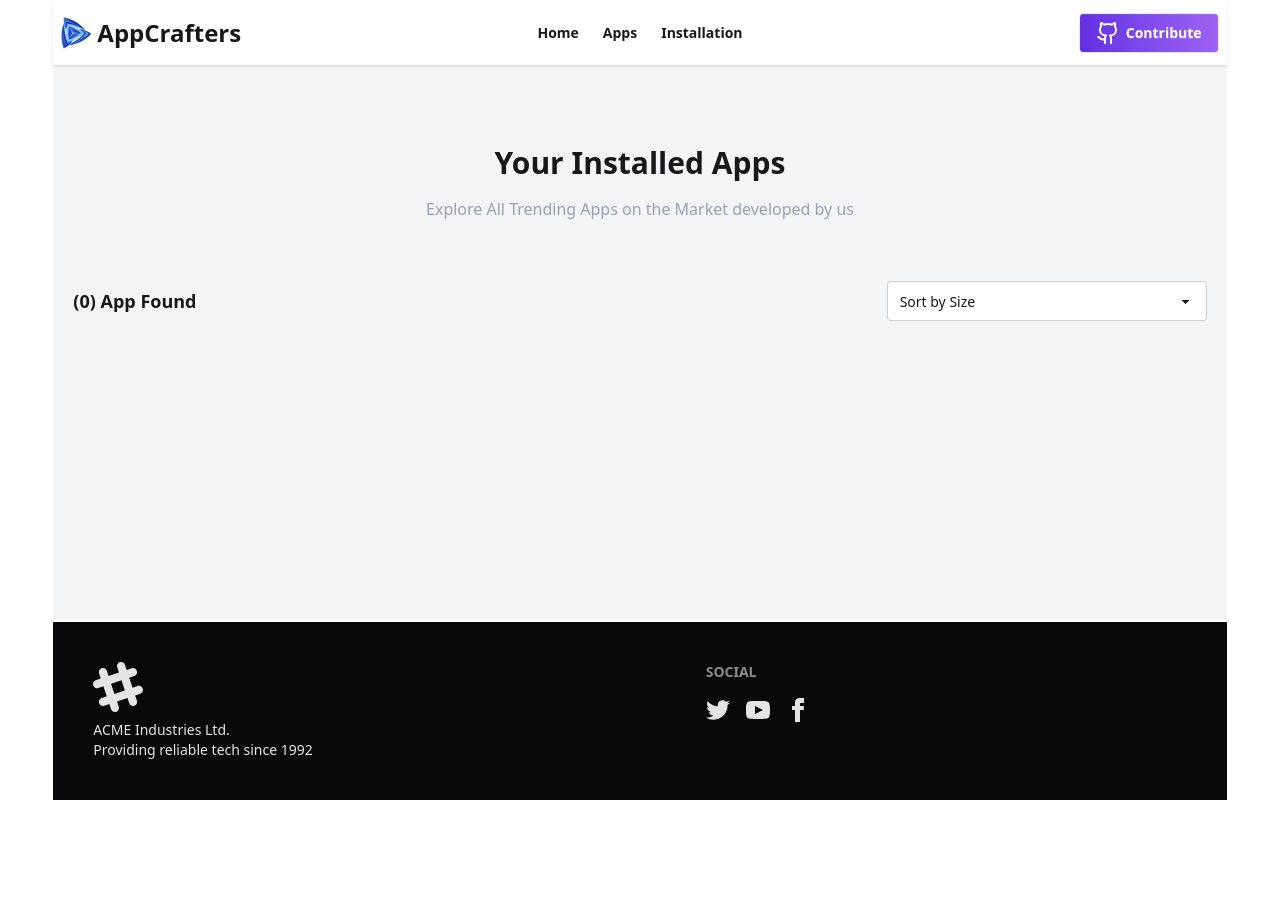
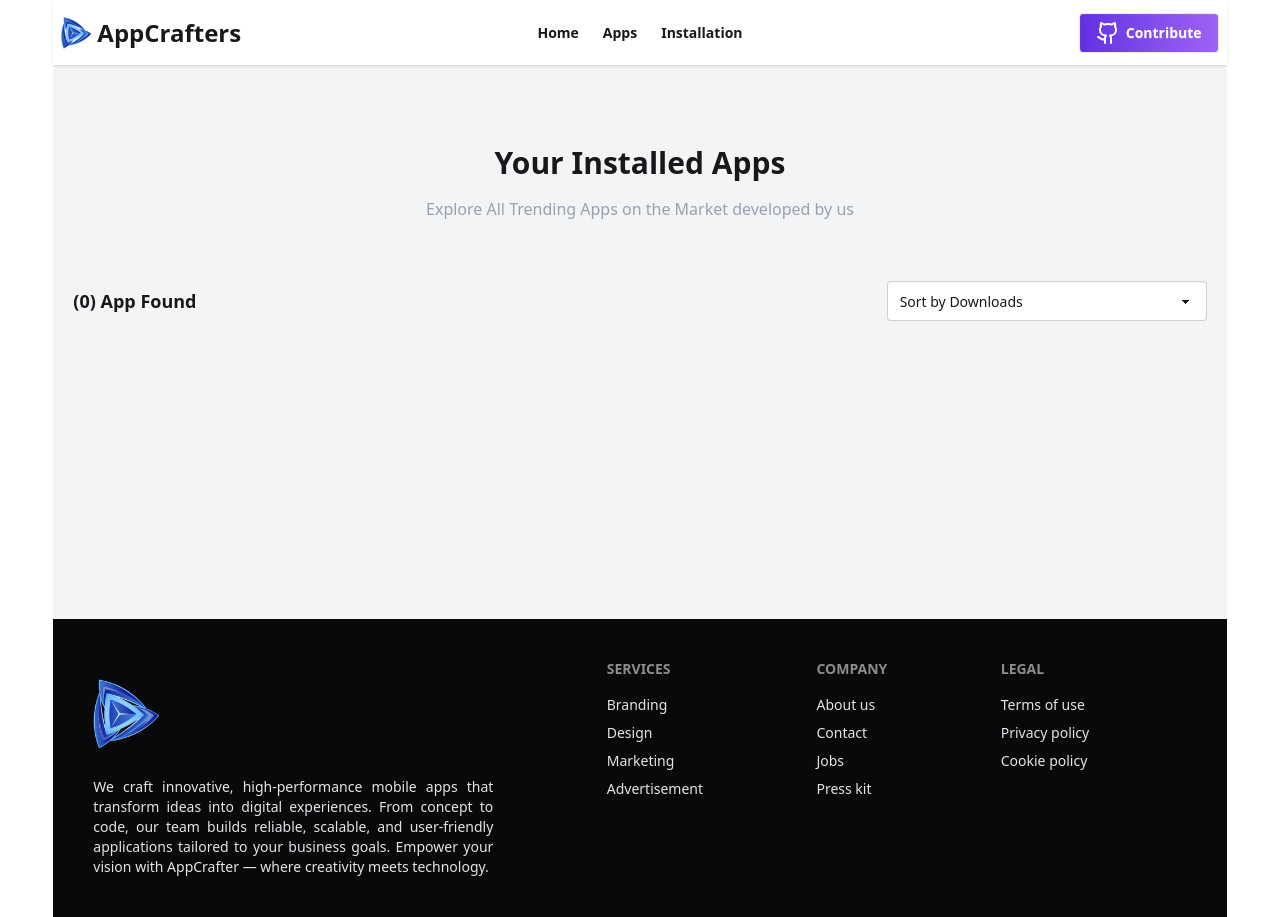
Before and after one commit to nafisfaiyaz-012/Assignment8-AppCrafters, a React (Vite) app: page /installation in a window 1280 px wide. Before the commit the page ends 800 px from the top, so only its background shows below. Built offline with nearby package versions, Linux system fonts and the light colour scheme.

Commit message:
all features implemented except loading spinner

```diff
--- a/src/Components/Application.jsx
+++ b/src/Components/Application.jsx
@@ -22,7 +22,7 @@ const Application = ({ data }) => {
               <p>{downloads}</p>
             </div>
             <div className="flex gap-3 justify-between items-center text-[#FF8811] px-3 py-1 rounded-lg bg-[#FFF0E1]">
-              <Star />
+              <Star color="#FF8811" fill="#FF8811" />
               <p>{ratingAvg}</p>
             </div>
           </div>
--- a/src/Components/Applications.jsx
+++ b/src/Components/Applications.jsx
@@ -11,9 +11,9 @@ const Applications = () => {
 
   return (
     <div className="w-11/12 mx-auto pb-10">
-      <div className="text-center mt-5 space-y-4">
-        <h1 className="text-5xl font-semibold">Trending Apps</h1>
-        <p className="text-lg text-gray-400">
+      <div className="text-center mt-15 space-y-4">
+        <h1 className="text-5xl font-semibold mb-7">Trending Apps</h1>
+        <p className="text-lg text-gray-400 mb-10">
           Explore All Trending Apps on the Market developed by us
         </p>
       </div>
--- a/src/Components/Footer.jsx
+++ b/src/Components/Footer.jsx
@@ -1,63 +1,37 @@
 import React from "react";
-
+import img from "../assets/logo.png";
 const Footer = () => {
   return (
     <footer className="footer sm:footer-horizontal bg-neutral text-neutral-content p-10">
       <aside>
-        <svg
-          width="50"
-          height="50"
-          viewBox="0 0 24 24"
-          xmlns="http://www.w3.org/2000/svg"
-          fillRule="evenodd"
-          clipRule="evenodd"
-          className="fill-current"
-        >
-          <path d="M22.672 15.226l-2.432.811.841 2.515c.33 1.019-.209 2.127-1.23 2.456-1.15.325-2.148-.321-2.463-1.226l-.84-2.518-5.013 1.677.84 2.517c.391 1.203-.434 2.542-1.831 2.542-.88 0-1.601-.564-1.86-1.314l-.842-2.516-2.431.809c-1.135.328-2.145-.317-2.463-1.229-.329-1.018.211-2.127 1.231-2.456l2.432-.809-1.621-4.823-2.432.808c-1.355.384-2.558-.59-2.558-1.839 0-.817.509-1.582 1.327-1.846l2.433-.809-.842-2.515c-.33-1.02.211-2.129 1.232-2.458 1.02-.329 2.13.209 2.461 1.229l.842 2.515 5.011-1.677-.839-2.517c-.403-1.238.484-2.553 1.843-2.553.819 0 1.585.509 1.85 1.326l.841 2.517 2.431-.81c1.02-.33 2.131.211 2.461 1.229.332 1.018-.21 2.126-1.23 2.456l-2.433.809 1.622 4.823 2.433-.809c1.242-.401 2.557.484 2.557 1.838 0 .819-.51 1.583-1.328 1.847m-8.992-6.428l-5.01 1.675 1.619 4.828 5.011-1.674-1.62-4.829z"></path>
-        </svg>
-        <p>
-          ACME Industries Ltd.
-          <br />
-          Providing reliable tech since 1992
+        <img className="h-[70px] w-[70px] my-5" src={img} alt="" />
+        <p className="max-w-[400px] text-justify">
+          We craft innovative, high-performance mobile apps that transform ideas
+          into digital experiences. From concept to code, our team builds
+          reliable, scalable, and user-friendly applications tailored to your
+          business goals. Empower your vision with AppCrafter — where creativity
+          meets technology.
         </p>
       </aside>
       <nav>
-        <h6 className="footer-title">Social</h6>
-        <div className="grid grid-flow-col gap-4">
-          <a>
-            <svg
-              xmlns="http://www.w3.org/2000/svg"
-              width="24"
-              height="24"
-              viewBox="0 0 24 24"
-              className="fill-current"
-            >
-              <path d="M24 4.557c-.883.392-1.832.656-2.828.775 1.017-.609 1.798-1.574 2.165-2.724-.951.564-2.005.974-3.127 1.195-.897-.957-2.178-1.555-3.594-1.555-3.179 0-5.515 2.966-4.797 6.045-4.091-.205-7.719-2.165-10.148-5.144-1.29 2.213-.669 5.108 1.523 6.574-.806-.026-1.566-.247-2.229-.616-.054 2.281 1.581 4.415 3.949 4.89-.693.188-1.452.232-2.224.084.626 1.956 2.444 3.379 4.6 3.419-2.07 1.623-4.678 2.348-7.29 2.04 2.179 1.397 4.768 2.212 7.548 2.212 9.142 0 14.307-7.721 13.995-14.646.962-.695 1.797-1.562 2.457-2.549z"></path>
-            </svg>
-          </a>
-          <a>
-            <svg
-              xmlns="http://www.w3.org/2000/svg"
-              width="24"
-              height="24"
-              viewBox="0 0 24 24"
-              className="fill-current"
-            >
-              <path d="M19.615 3.184c-3.604-.246-11.631-.245-15.23 0-3.897.266-4.356 2.62-4.385 8.816.029 6.185.484 8.549 4.385 8.816 3.6.245 11.626.246 15.23 0 3.897-.266 4.356-2.62 4.385-8.816-.029-6.185-.484-8.549-4.385-8.816zm-10.615 12.816v-8l8 3.993-8 4.007z"></path>
-            </svg>
-          </a>
-          <a>
-            <svg
-              xmlns="http://www.w3.org/2000/svg"
-              width="24"
-              height="24"
-              viewBox="0 0 24 24"
-              className="fill-current"
-            >
-              <path d="M9 8h-3v4h3v12h5v-12h3.642l.358-4h-4v-1.667c0-.955.192-1.333 1.115-1.333h2.885v-5h-3.808c-3.596 0-5.192 1.583-5.192 4.615v3.385z"></path>
-            </svg>
-          </a>
-        </div>
+        <h6 className="footer-title">Services</h6>
+        <a className="link link-hover">Branding</a>
+        <a className="link link-hover">Design</a>
+        <a className="link link-hover">Marketing</a>
+        <a className="link link-hover">Advertisement</a>
+      </nav>
+      <nav>
+        <h6 className="footer-title">Company</h6>
+        <a className="link link-hover">About us</a>
+        <a className="link link-hover">Contact</a>
+        <a className="link link-hover">Jobs</a>
+        <a className="link link-hover">Press kit</a>
+      </nav>
+      <nav>
+        <h6 className="footer-title">Legal</h6>
+        <a className="link link-hover">Terms of use</a>
+        <a className="link link-hover">Privacy policy</a>
+        <a className="link link-hover">Cookie policy</a>
       </nav>
     </footer>
   );
--- a/src/Components/InstalledApps.jsx
+++ b/src/Components/InstalledApps.jsx
@@ -1,12 +1,8 @@
 import { Download, Star } from "lucide-react";
 import React from "react";
 
-
-
-const InstalledApps = ({ data ,handleDelete}) => {
+const InstalledApps = ({ data, handleDelete }) => {
   const { image, title, downloads, ratingAvg, size, id } = data;
-
-
 
   return (
     <div className="flex justify-between items-center bg-white my-5 rounded-2xl">
@@ -28,7 +24,7 @@ const InstalledApps = ({ data ,handleDelete}) => {
               <p>{downloads}</p>
             </div>
             <div className="flex gap-1 text-[#FF8811]">
-              <Star />
+              <Star color="#FF8811" fill="#FF8811" />
               <p>{ratingAvg}</p>
             </div>
             <p>{size}</p>
@@ -37,7 +33,7 @@ const InstalledApps = ({ data ,handleDelete}) => {
       </div>
       <div onClick={() => handleDelete(id)} className="mr-15">
         <button className="btn bg-[#00d390] text-white px-3 py-1 rounded-xl">
-          <p>Delete</p>
+          <p>Uninstall</p>
         </button>
       </div>
     </div>
--- a/src/Components/NoSearchAppFound.jsx
+++ b/src/Components/NoSearchAppFound.jsx
@@ -1,9 +1,22 @@
 import React from 'react';
+import { Link, useNavigate } from 'react-router';
 
 const NoSearchAppFound = () => {
+    const navigate = useNavigate();
+
+    const handleShowAll = () => {
+        navigate('/apps');
+        window.location.reload();
+    }
     return (
         <div className='text-center text-6xl min-h-[calc(100vh-246px)] '>
             <p className='mt-50'>NO APPS FOUND</p>
+            <button
+              onClick={handleShowAll}
+              className="btn bg-linear-to-r from-[#632ee3] to-[#9f62f2] text-white w-[150px]"
+            >
+              Show All Apps!
+            </button>
         </div>
     );
 };
--- a/src/Components/SingleDataBarChart.jsx
+++ b/src/Components/SingleDataBarChart.jsx
@@ -14,7 +14,7 @@ const SingleDataBarChart = ({ singleAppData }) => {
   const { ratings } = singleAppData;
 
   return (
-    <div className="h-[400px]">
+    <div className="h-[400px] border-2 p-2">
       <ResponsiveContainer width="100%" height="100%">
         <ComposedChart
           layout="vertical"
@@ -29,8 +29,8 @@ const SingleDataBarChart = ({ singleAppData }) => {
           }}
         >
           <CartesianGrid stroke="#f5f55" />
-          <XAxis type="number" axisLine={false} tickLine={false} />
-          <YAxis type="category" dataKey="name" axisLine={false} tickLine={false} />
+          <XAxis type="number"   />
+          <YAxis reversed type="category" dataKey="name"  />
           <Tooltip />
 
           <Bar dataKey="count" barSize={20} fill="#ff8811" />
--- a/src/Pages/AppDetails.jsx
+++ b/src/Pages/AppDetails.jsx
@@ -9,6 +9,7 @@ import {
   getDataFromLS,
   setDataToLS,
 } from "../Utilities/LocalStorageFunctionality";
+import NoAppFound from "./NoAppFound";
 
 const AppDetails = () => {
   const [disable, setDisable] = useState(false);
@@ -24,9 +25,7 @@ const AppDetails = () => {
   //loading spinner for empty array
   if (!singleAppData) {
     return (
-      <div className="w-fit mx-auto mt-100 bg-gray-100 min-h-[calc(100vh-246px)]">
-        <LoadingSpinner></LoadingSpinner>
-      </div>
+      <NoAppFound></NoAppFound>
     );
   }
   const {
@@ -73,7 +72,7 @@ const AppDetails = () => {
               </div>
               <div className="space-y-1">
                 <p className="text-[#FF8811]">
-                  <Star />
+                  <Star color="#FF8811" fill="#FF8811" />
                 </p>
                 <p>Average Ratings</p>
                 <p className="font-bold text-xl">{ratingAvg}</p>
@@ -117,6 +116,7 @@ const AppDetails = () => {
         </div>
 
         <div className="py-10">
+          <h1 className="text-2xl font-semibold my-5">Description</h1>
           <p>{description}</p>
         </div>
       </div>
--- a/src/Pages/Installation.jsx
+++ b/src/Pages/Installation.jsx
@@ -2,6 +2,7 @@ import { getDataFromLS } from "../Utilities/LocalStorageFunctionality";
 import useAppdata from "../Hooks/useAppData";
 import InstalledApps from "../Components/InstalledApps";
 import { useEffect, useState } from "react";
+import { toast, ToastContainer } from "react-toastify";
 /*
    const [LS, setLS] = useState([]);
   const [filter, setFilter] = useState([]);
@@ -37,17 +38,18 @@ const Installation = () => {
     // console.log(dataAfterDelete);
     const updatedFilter = filter.filter((data) => data.id !== id);
     setFilter([...updatedFilter]);
+    toast('Apps Uninstalled.');
   };
 
   const handleSort = (str) => {
     if (str === "asc") {
       const asc = filter.sort(
-        (a, b) => parseFloat(a.size) - parseFloat(b.size)
+        (a, b) => parseFloat(a.downloads) - parseFloat(b.downloads)
       );
       setFilter([...asc]);
     } else if (str === "desc") {
       const desc = filter.sort(
-        (a, b) => parseFloat(b.size) - parseFloat(a.size)
+        (a, b) => parseFloat(b.downloads) - parseFloat(a.downloads)
       );
       setFilter([...desc]);
     }
@@ -65,7 +67,7 @@ const Installation = () => {
         <p className="text-lg font-semibold">({filter.length}) App Found</p>
         {/* dropdown */}
         <select defaultValue="Sort By Size" className="select">
-          <option>Sort by Size</option>
+          <option>Sort by Downloads</option>
           <option onClick={() => handleSort("desc")}>High to Low</option>
           <option
             onClick={() => {
@@ -86,6 +88,7 @@ const Installation = () => {
           ></InstalledApps>
         ))}
       </div>
+      <ToastContainer></ToastContainer>
     </div>
   );
 };
```
